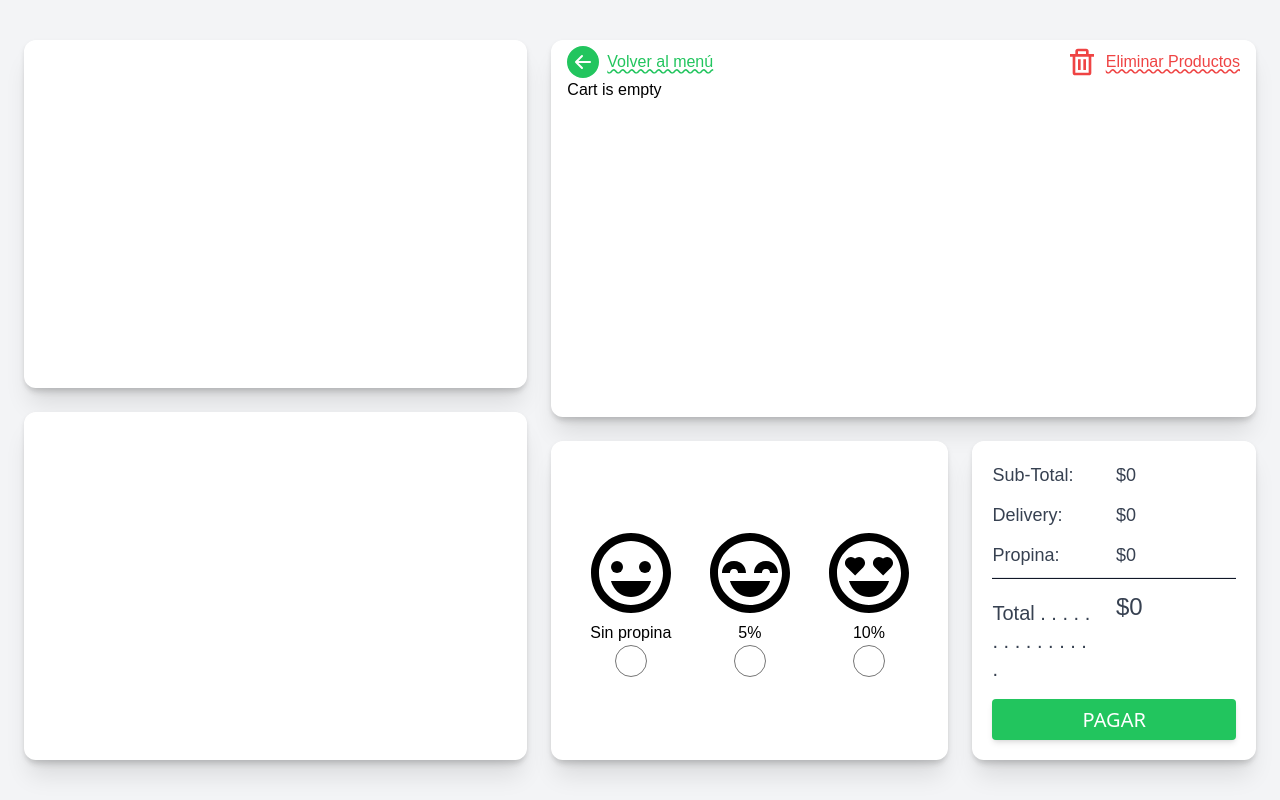
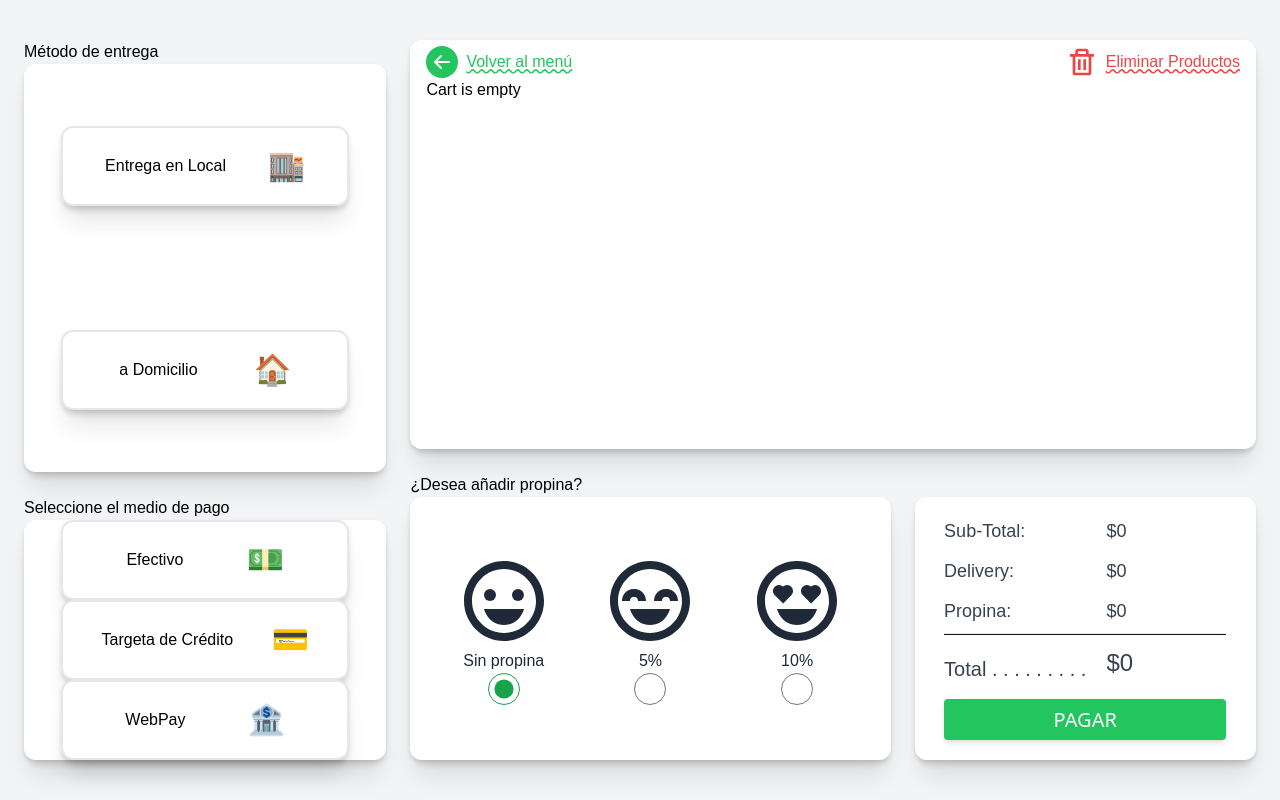
Before and after one commit to nic0q/forkpizzas, a React (Create React App) app: page /checkout in a window 1280 px wide. Built offline with nearby package versions, Linux system fonts and the light colour scheme.

Commit message:
[feat]: Checkout structure completed

```diff
--- a/src/components/Checkout.jsx
+++ b/src/components/Checkout.jsx
@@ -14,6 +14,9 @@ export default function Checkout(){
   const [cart, setCart] = useState(localStorage.getItem("cart") ? JSON.parse(localStorage.getItem("cart")) : []);
   const [total, setTotal] = useState(0);
   const [tip, setTip] = useState(0);
+  const [payment, setPayment] = useState(-1)
+  const [delivery, setDelivery] = useState(-1)
+  const [deliveryCost, setDeliveryCost] = useState(0)
 
   useEffect(() => {
     try {
@@ -42,6 +45,10 @@ export default function Checkout(){
   const handleChange =  (percentage) => {
     setTip(percentage);
   };
+  const handleChangeDelivery =  (id, cost) => {
+    setDelivery(id)
+    setDeliveryCost(cost);
+  };
   const ProductCart = ({name, quantity, price, img, id}) =>{
     return  <div className="flex shrink-0 grow-0 w-full h-[100px] my-3 bg-gray-100 rounded-xl items-center justify-between pr-4 text-gray-800 shadow-xl drop-shadow-md">
     <img className="w-[100px] ml-10 h-[90%]" alt = "pizza" src={img}></img>
@@ -61,18 +68,37 @@ export default function Checkout(){
   </div>
   }
   return <div className="flex bg-gray-100 h-screen items-center justify-center">
-    <div className="flex flex-col w-[50%] h-[90%] m-6">
-      <div className='flex flex-row bg-white shadow-xl drop-shadow-md h-[50%] rounded-xl mb-3'>
-
+    <div className="flex flex-col w-[30%] h-[90%] m-6">
+      <h4>Método de entrega</h4>
+      <div className='flex flex-col bg-white shadow-xl drop-shadow-md h-[60%] rounded-xl justify-around items-center mb-6'>
+      <div onClick={()=>handleChangeDelivery(0, 0)} className={`w-72 h-20 justify-evenly flex items-center border-2 rounded-xl shadow-xl drop-shadow-md ${delivery === 0 ? "bg-orange-300 " : 'bg-white cursor-pointer'}`}>
+          <p>Entrega en Local</p>
+          <p className='text-3xl'>🏬</p>
+        </div>
+        <div onClick={()=>handleChangeDelivery(1, 2500)} className={`w-72 h-20 justify-evenly flex items-center border-2 rounded-xl shadow-xl drop-shadow-md ${delivery === 1 ? "bg-red-300 " : 'bg-white cursor-pointer'}`}>
+          <p>a Domicilio</p>
+          <p className='text-3xl'>🏠</p>
+        </div>
       </div>
-      <div className='flex flex-row bg-white shadow-xl drop-shadow-md h-[50%] rounded-xl mt-3'>
-
-</div>
+      <h4>Seleccione el medio de pago</h4>
+      <div className='flex flex-col bg-white shadow-xl drop-shadow-md h-[35%] rounded-xl justify-between items-center'>
+        <div onClick={()=>setPayment(0)} className={`w-72 h-20 justify-evenly flex items-center border-2 rounded-xl shadow-xl drop-shadow-md ${payment === 0 ? "bg-green-300 " : 'bg-white cursor-pointer'}`}>
+          <p>Efectivo</p>
+          <p className='text-3xl'>💵</p>
+        </div>
+        <div onClick={()=>setPayment(1)} className={`w-72 h-20 justify-evenly flex items-center border-2 rounded-xl shadow-xl drop-shadow-md ${payment === 1 ? "bg-blue-300 " : 'bg-white cursor-pointer'}`}>
+          <p>Targeta de Crédito</p>
+          <p className='text-3xl'>💳</p>
+        </div>
+        <div onClick={()=>setPayment(2)} className={`w-72 h-20 justify-evenly flex items-center border-2 rounded-xl shadow-xl drop-shadow-md ${payment === 2 ? "bg-yellow-300 " : 'bg-white cursor-pointer'}`}>
+          <p>WebPay</p>
+          <p className='text-3xl'>🏦</p>
+        </div>
+      </div>
     </div>
     <div className="flex flex-col w-[70%] h-[90%] mr-6 ">
       <div className="flex flex-col flex-nowrap bg-white rounded-xl w-full h-[90%] p-4 overflow-y-auto mb-6 shadow-xl drop-shadow-md">
         <div className="flex justify-between">
-
           <div className='flex flex-row text-start items-center mt-[-10px] cursor-pointer text-green-500' onClick={()=>navigate("/forkpizzas")}>
             <BsFillArrowLeftCircleFill className='w-8 h-8 mr-2'/>
             <h2 className="underline decoration-wavy">Volver al menú</h2>
@@ -85,23 +111,24 @@ export default function Checkout(){
         {cart.length !== 0 ? cart.items.map((item, key) =>
         <ProductCart key = {key} name = {item.name} quantity = {item.quantity} img = {item.img} id = {item.id} price = {item.price}/>): "Cart is empty"}
       </div>
+      <h4>¿Desea añadir propina?</h4>
       <div className='flex justify-between'>
-      <div className="flex bg-white items-center h-full rounded-xl w-full mr-6 p-5 justify-around shadow-xl drop-shadow-md">
+      <div className="flex bg-white items-center h-full rounded-xl w-full mr-6 p-5 justify-around shadow-xl drop-shadow-md text-gray-800">
         <div className='flex flex-col items-center'>
-          <BiHappy className='w-24 h-24'/>
+          <BiHappy className='w-24 h-24 hover:text-gray-600'/>
           <p>Sin propina</p>
-          <input className='w-8 h-8 accent-green-600' onClick={()=>handleChange(0)} type="radio" name="tip"></input>
+          <input className='w-8 h-8 accent-green-600'  checked={tip === 0} onClick={()=>handleChange(0)} type="radio" name="tip"></input>
         </div>
         <div>
           <div className='flex flex-col items-center'>
-          <BiHappyBeaming className='w-24 h-24'/>
+          <BiHappyBeaming className='w-24 h-24 hover:text-gray-600'/>
           <p>5%</p>
           <input className='w-8 h-8 accent-green-600' onClick={()=>handleChange(0.05)} type="radio" name="tip"></input>
           </div>
         </div>
         <div>
           <div className='flex flex-col items-center'>
-            <BiHappyHeartEyes className='w-24 h-24'/>
+            <BiHappyHeartEyes className='w-24 h-24 hover:text-gray-600'/>
             <p>10%</p>
             <input className='w-8 h-8 accent-green-600' onClick={()=>handleChange(0.1)} type="radio" name="tip"></input>
           </div>
@@ -123,7 +150,7 @@ export default function Checkout(){
           <h3 className="text-lg mr-5 text-start">Delivery:</h3>
           </div>
           <div>
-          <h3 className="text-lg w-20 mr-10">{to_clp(total)}</h3>
+          <h3 className="text-lg w-20 mr-10">{to_clp(deliveryCost)}</h3>
           </div>
         </div>
         <div className="flex flex-row rounded-xl justify-between mb-2">
@@ -140,7 +167,7 @@ export default function Checkout(){
 
         <div className="flex flex-row rounded-xl justify-between mt-2">
         <div>
-          <h3 className="text-xl mr-5 my-2 text-start">Total  . . . . . . . . . . . . . . .</h3>
+          <h3 className="text-xl mr-5 my-2 text-start">Total  . . . . . . . . . </h3>
           </div>
           <div>
           <h3 className="text-2xl w-20 mr-10">{to_clp(total)}</h3>
```
